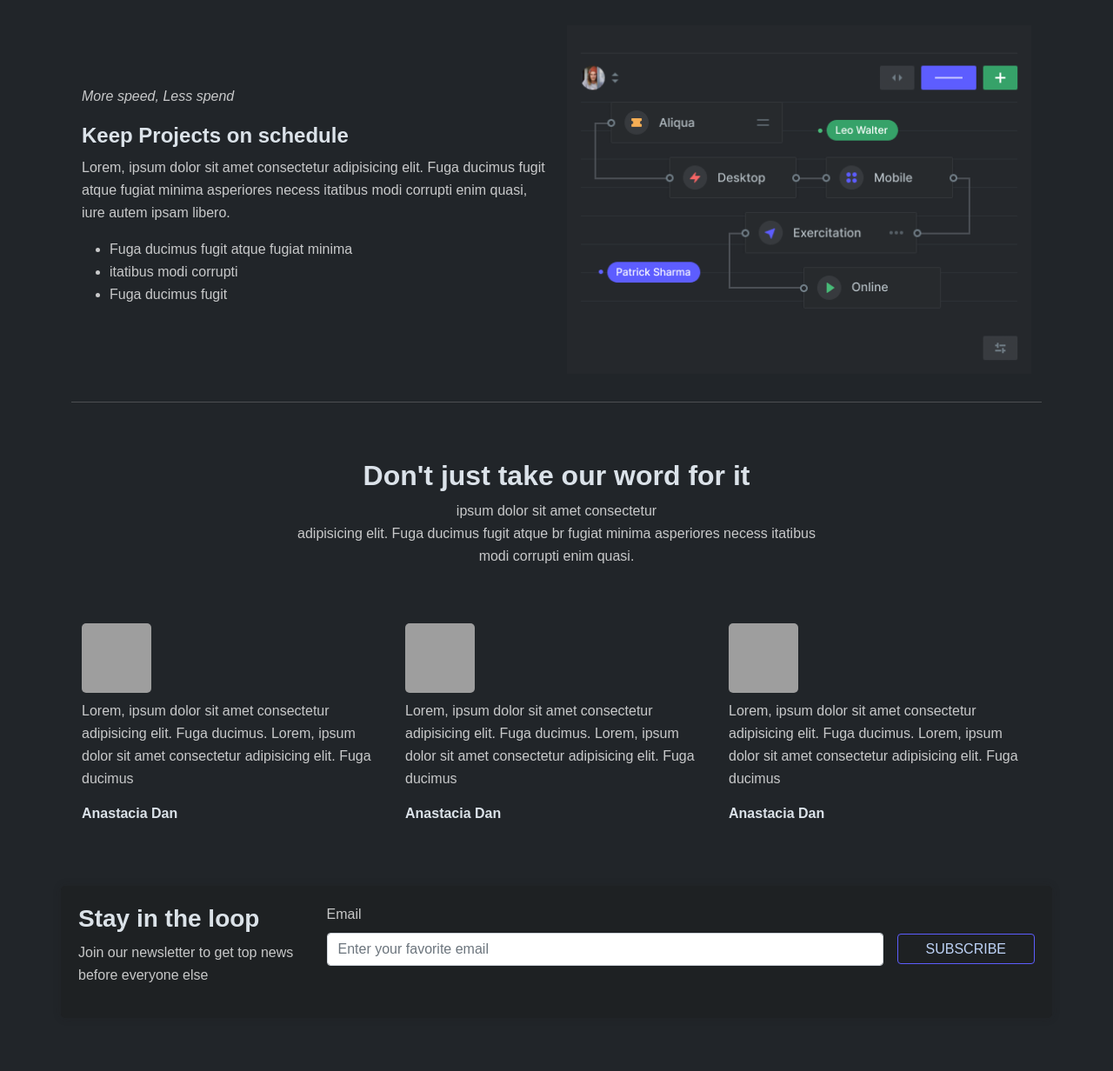
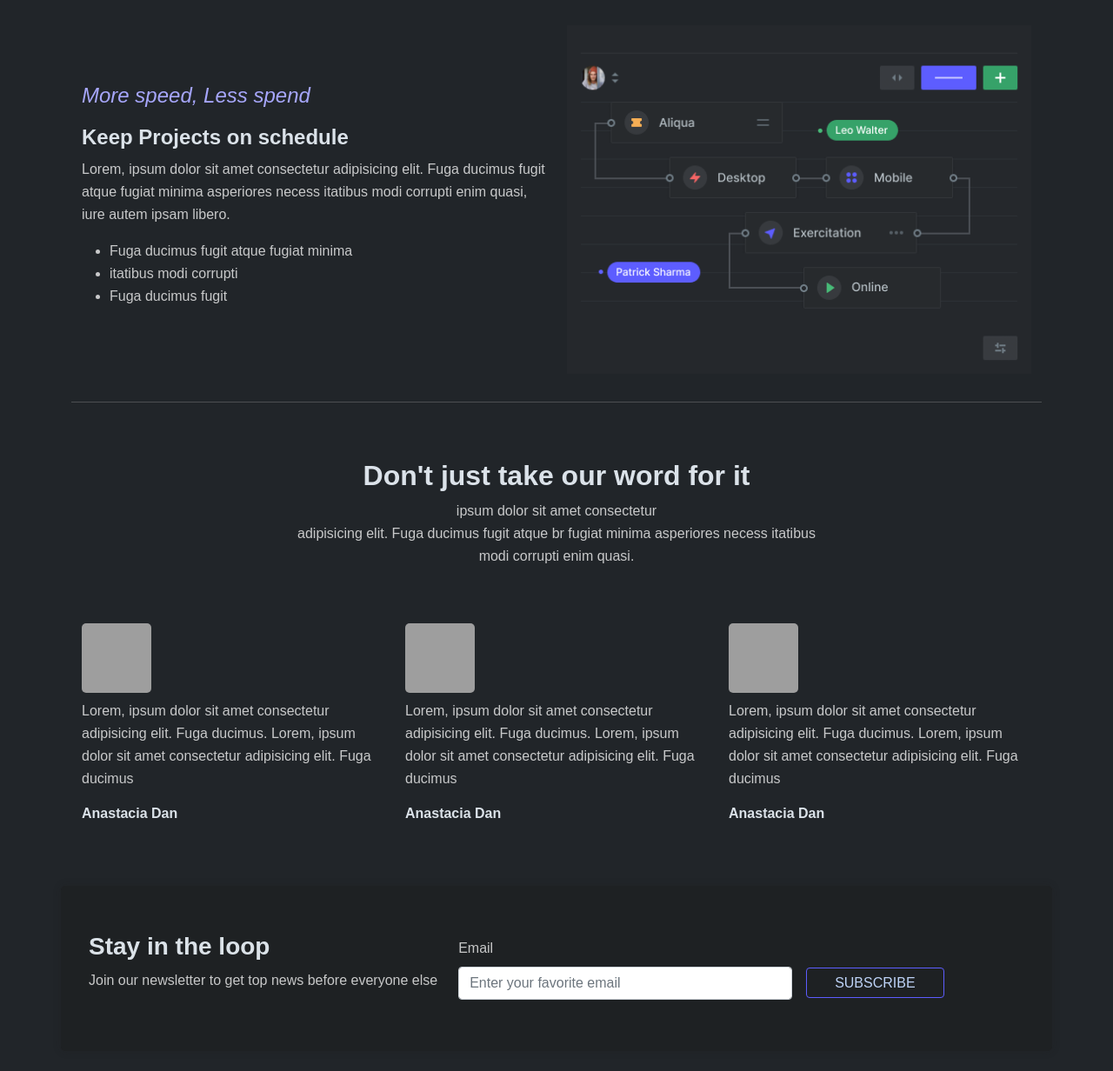
Before and after one commit to AudiHazael/Landing-Page-for-Startups, a plain HTML site: page index.html in a window 1280 px wide. Shown: the part 2611-3843 px from the top of the page at 87% size. Drawn offline with nearby package versions, Linux system fonts and the light colour scheme; grey boxes are pictures that could not be loaded.

Commit message:
Responsiveness of subscribe section.

```diff
--- a/index.html
+++ b/index.html
@@ -258,11 +258,13 @@
     <section class="subscribe">
         <div class="container">
             <div class="d-flex justify-content-between">
-                <div class="">
+                <div class="row">
+                    <div class="col">
                         <h3>Stay in the loop <span>
                                 <p>Join our newsletter to get top news before everyone else</p>
                             </span></h3>
                     </div>
+                    <div class="col">
                         <form id="subscription-form" class="d-flex" action="">
                             <div class="email">
                                 <label for="input-email" class="form-label">Email</label>
@@ -273,6 +275,8 @@
                                 <button type="button" class="btn btn-outline-primary">SUBSCRIBE</button>
                             </div>
                         </form>
+                    </div>
+                </div>
             </div>
         </div>
     </section>
--- a/styles.css
+++ b/styles.css
@@ -218,6 +218,10 @@ button.sign.Up {
 }
 
 
+.goals p i {
+    color: #a6a6fa;
+    font-size: 1.5em;
+}
 
 .subscribe .container {
     box-shadow: 0 0 10px rgba(32, 31, 31, 0.2);
@@ -231,7 +235,7 @@ button.sign.Up {
 }
 
 .subscribe .email {
-    width: 40em;
+    width: 30dvw;
     margin-right: 1em;
 }
 
@@ -247,10 +251,6 @@ button.sign.Up {
 .form-control {
     margin-right: 10px;
 }
-
-
-
-
 
 
 
@@ -274,7 +274,7 @@ footer a {
 
 /* Small screens */
 @media (max-width: 576px) {
-
+    footer h2,
     footer p,
     footer ul,
     footer h5 {
```
Lines whose indentation alone changed are shown as unchanged.
